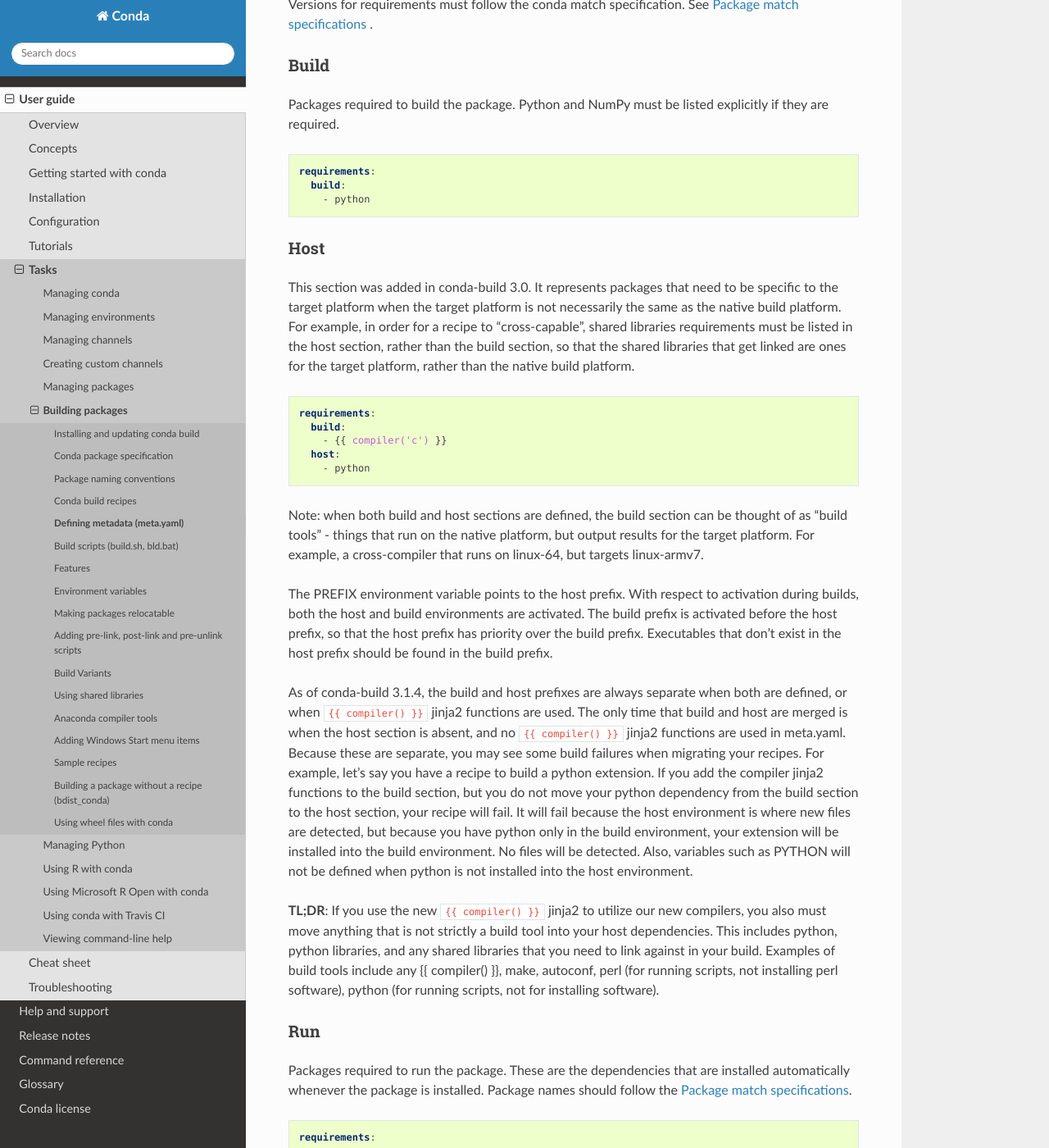
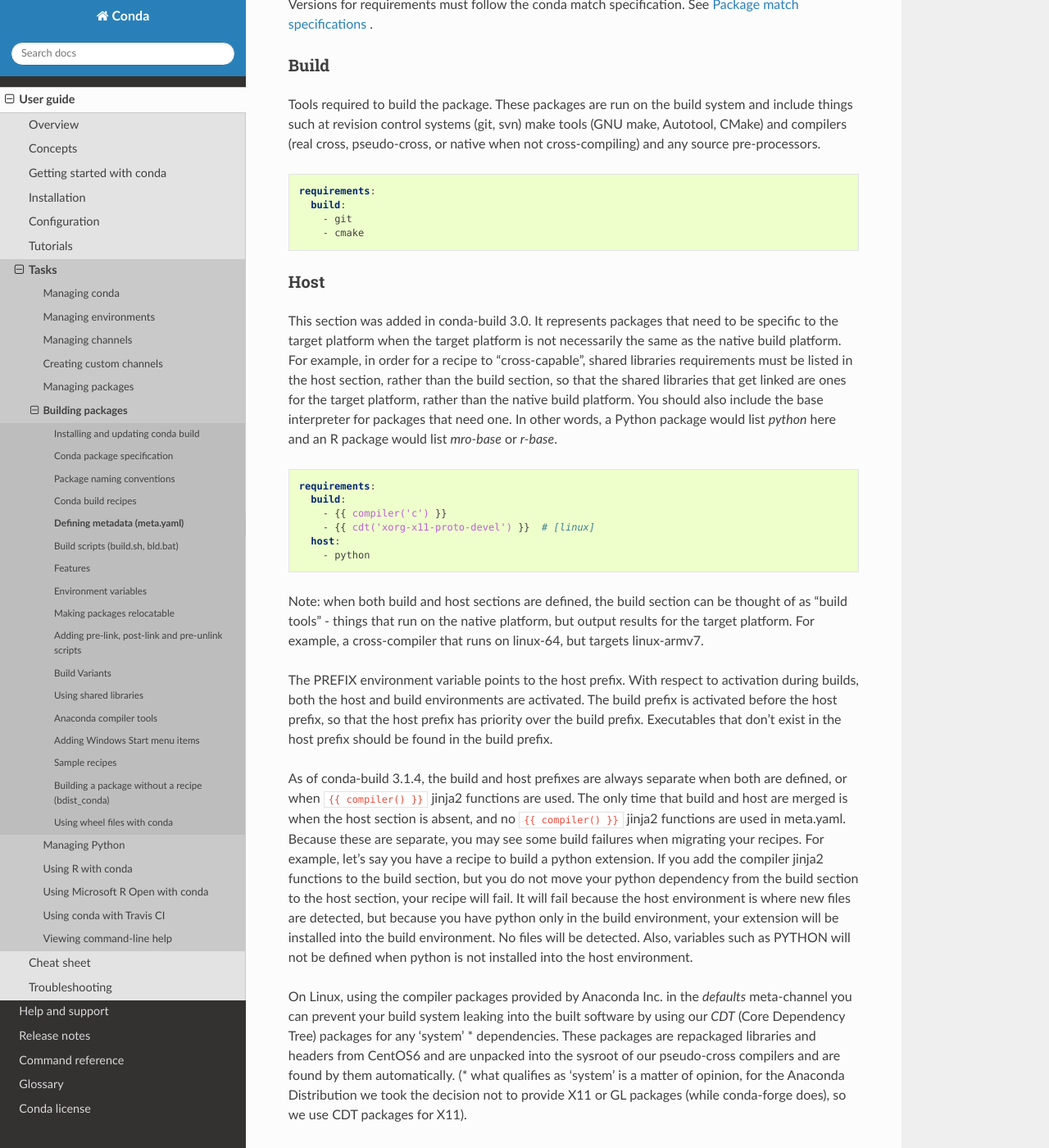
Before and after one commit to conda/conda-docs, a Sphinx documentation site: the page built from docs/source/user-guide/tasks/build-packages/define-metadata.rst, in a window 1280 px wide and 1400 px high, scrolled down 12392 px. Shown: the whole window at 82% size. Built offline with Sphinx 7.4.7 and the Read the Docs theme 2.0.0, drawn with Linux system fonts in a browser that asks for light colours; some of the changed text lies outside the part shown.

Commit message:
First go at clarifying some of build/host/run

```diff
--- a/docs/source/user-guide/tasks/build-packages/define-metadata.rst
+++ b/docs/source/user-guide/tasks/build-packages/define-metadata.rst
@@ -690,14 +690,19 @@ specification. See :ref:`build-version-spec` .
 Build
 -----
 
-Packages required to build the package. Python and NumPy must be
-listed explicitly if they are required.
+Tools required to build the package. These packages are run on
+the build system and include things such at revision control systems
+(git, svn) make tools (GNU make, Autotool, CMake) and compilers
+(real cross, pseudo-cross, or native when not cross-compiling)
+and any source pre-processors.
+
 
 .. code-block:: yaml
 
    requirements:
      build:
-       - python
+       - git
+       - cmake
 
 Host
 ----
@@ -708,12 +713,16 @@ the same as the native build platform. For example, in order for a recipe to
 "cross-capable", shared libraries requirements must be listed in the host
 section, rather than the build section, so that the shared libraries that get
 linked are ones for the target platform, rather than the native build platform.
+You should also include the base interpreter for packages that need one. In other
+words, a Python package would list `python` here and an R package would list
+`mro-base` or `r-base`.
 
 .. code-block:: yaml
 
    requirements:
      build:
        - {{ compiler('c') }}
+       - {{ cdt('xorg-x11-proto-devel') }}  # [linux]
      host:
        - python
 
@@ -741,6 +750,20 @@ because you have python only in the build environment, your extension will be
 installed into the build environment. No files will be detected. Also, variables
 such as PYTHON will not be defined when python is not installed into the host
 environment.
+
+On Linux, using the compiler packages provided by Anaconda Inc. in the `defaults`
+meta-channel you can prevent your build system leaking into the built software by
+using our `CDT` (Core Dependency Tree) packages for any 'system' * dependencies.
+These packages are repackaged libraries and headers from CentOS6 and are unpacked
+into the sysroot of our pseudo-cross compilers and are found by them automatically.
+(* what qualifies as 'system' is a matter of opinion, for the Anaconda Distribution
+we took the decision not to provide X11 or GL packages (while conda-forge does), so
+we use CDT packages for X11).
+
+On macOS, using the equivalent compiler packages (in conjunction with the standard
+MACOSX_DEPLOYMENT_TARGET env. var.)  you can set the CONDA_BUILD_SYSROOT env. var.
+to identify a folder containing a macOS SDK to achieve backwards compatability
+(while still having access to C++14 and C++1z).
 
 **TL;DR**: If you use the new ``{{ compiler() }}`` jinja2 to utilize our new
 compilers, you also must move anything that is not strictly a build tool into
@@ -784,6 +807,14 @@ The line in the ``meta.yaml`` file should literally say
        - python
        - numpy x.x
 
+**NOTE**; Instead of manually specifying run requirements, since
+conda-build 3 you can augment the packages used in your build section
+with `strong run_exports` which are then automatically added to the
+run requirements for you. The same can be done for packages in your
+host section with `weak run_exports`. The former allows things like
+compiler runtimes to get added automatically when the compiler is
+used and the latter allows you to take advantange of generalized
+and automatic pinning.
 
 .. _meta-test:
 
```
